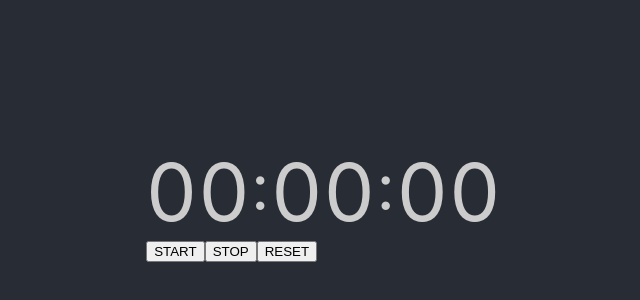
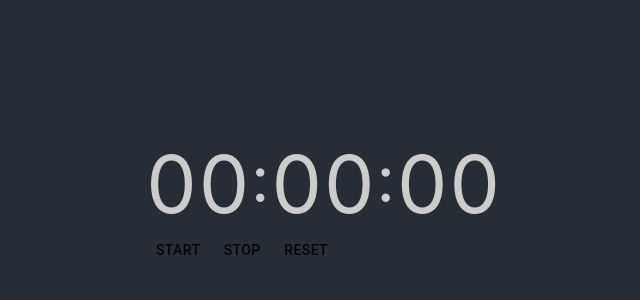
Before and after one commit to rooshanahmed/New-Timer-App, a React (Create React App) app: page / in a window 1280 px wide. Shown: the part 198-498 px from the top of the page, without its empty margins (316-956 px from the left). Built offline with nearby package versions, Linux system fonts and the light colour scheme.

Commit message:
App Updated

```diff
--- a/src/Components/Controls/Controls.tsx
+++ b/src/Components/Controls/Controls.tsx
@@ -1,4 +1,5 @@
 import React from 'react'
+import { Button } from '@material-ui/core'
 
 type Prop = {
     setTimeInSeconds: Function
@@ -8,9 +9,9 @@ type Prop = {
 const Controls = (props:Prop) => {
     return (
         <section>
-            <button>START</button>
-            <button>STOP</button>
-            <button>RESET</button>
+            <Button>START</Button>
+            <Button>STOP</Button>
+            <Button>RESET</Button>
         </section>
     )
 }
```
